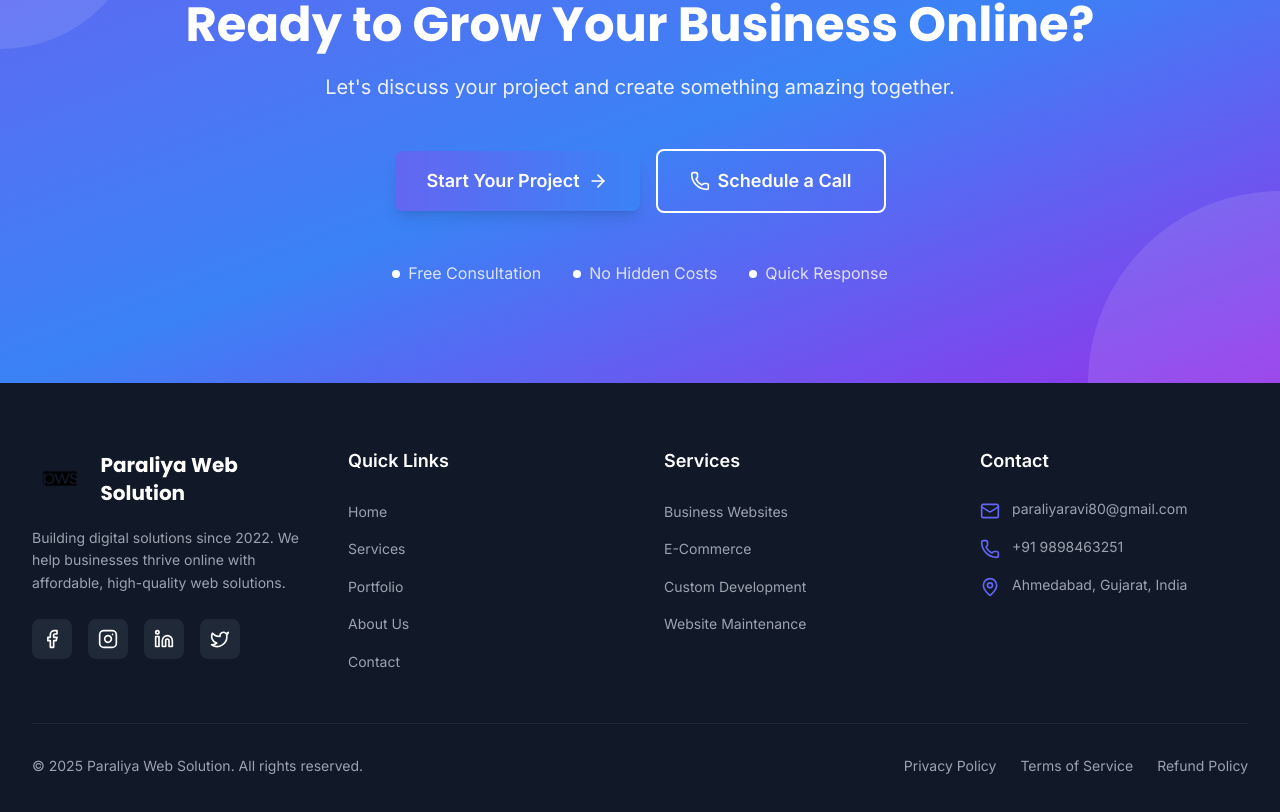
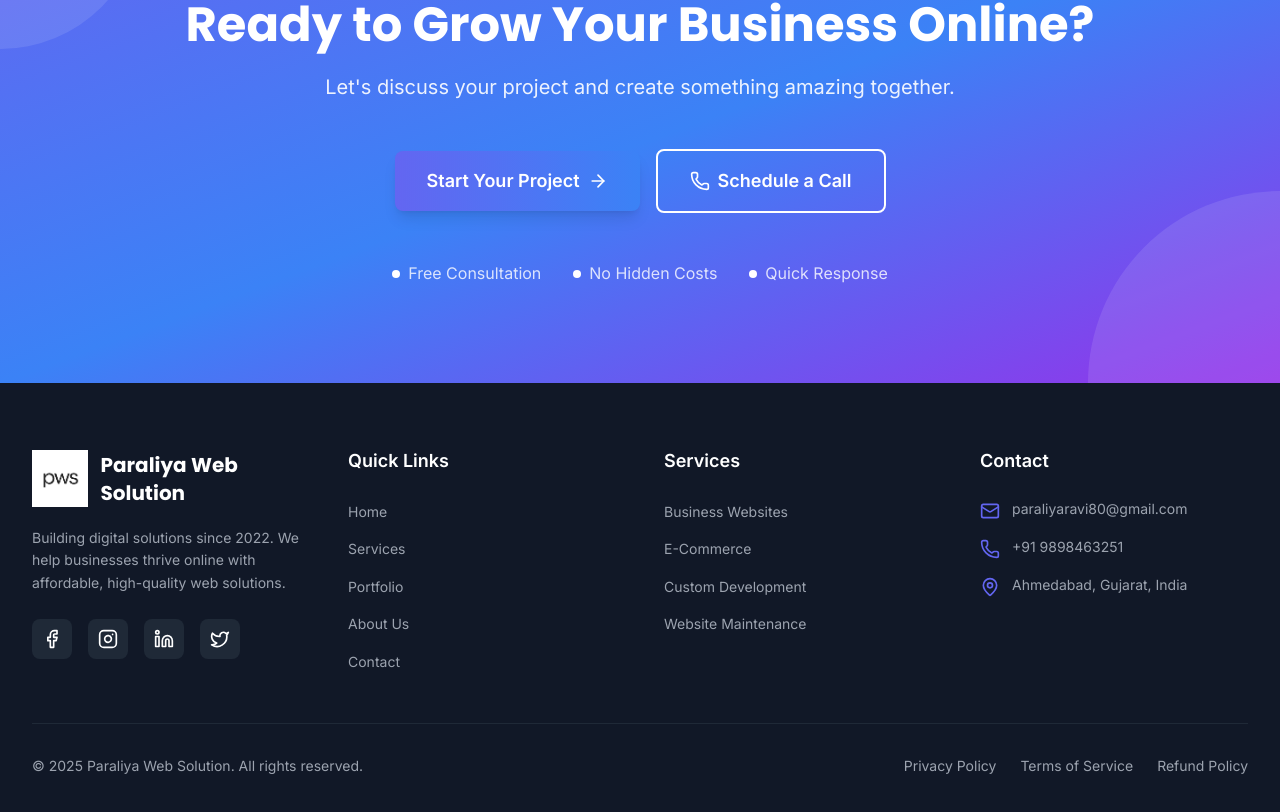
Before and after one commit to RaviparaliyaRP/paraliyawebsolution, a Next.js app: page / in a window 1280 px wide. Shown: the part 4444-5256 px from the top of the page. Built offline with nearby package versions, Linux system fonts and the light colour scheme.

Commit message:
Update footer logo to use footer-logo.png
- Changed footer logo path from pws-logo.png to footer-logo.png
- Maintains consistent branding with separate footer logo variant
- All logo sizes optimized for better visibility

```diff
--- a/src/components/layout/Footer.tsx
+++ b/src/components/layout/Footer.tsx
@@ -58,7 +58,7 @@ const Footer = () => {
             <Link href="/" className="flex items-center space-x-3 mb-4">
               <div className="w-16 h-16">
                 <Image
-                  src="/images/pws/pws-logo.png"
+                  src="/images/pws/footer-logo.png"
                   alt="Paraliya Web Solution Logo"
                   width={64}
                   height={64}
```
Also changed, not shown: public/images/pws/footer-logo.png (added), public/images/pws/pws-logo.png.
